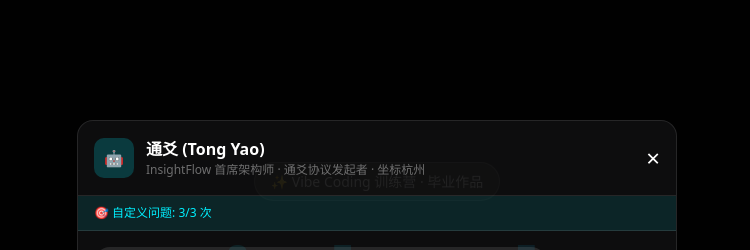
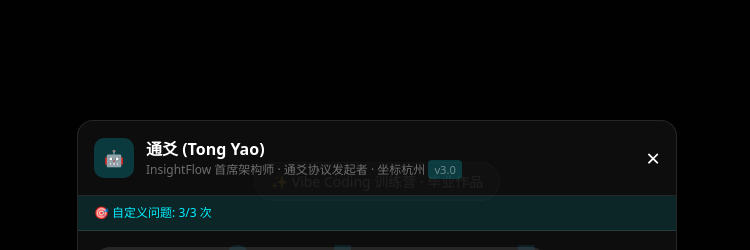
Before and after one commit to mosslive1314-hue/insightflow-showcase, a Next.js app: page / in a window 1280 px wide. Both pictures are taken after a click on the button "💬 和通爻聊聊". Shown: the top 250 px of the page, without its empty margins (263-1013 px from the left). Built offline with nearby package versions, Linux system fonts and the light colour scheme.

Commit message:
feat: 添加版本号 v3.0 以便确认代码部署

```diff
--- a/app/page.tsx
+++ b/app/page.tsx
@@ -883,7 +883,10 @@ Vibe Coding：
                 }}>🤖</div>
                 <div>
                   <h3 style={{fontWeight: '600'}}>通爻 (Tong Yao)</h3>
-                  <p style={{fontSize: '0.75rem', color: 'rgba(255,255,255,0.4)'}}>InsightFlow 首席架构师 · 通爻协议发起者 · 坐标杭州</p>
+                  <p style={{fontSize: '0.75rem', color: 'rgba(255,255,255,0.4)'}}>
+                    InsightFlow 首席架构师 · 通爻协议发起者 · 坐标杭州
+                    {' '}<span style={{background: 'rgba(0, 240, 255, 0.2)', padding: '2px 6px', borderRadius: '4px', fontSize: '0.7rem'}}>v3.0</span>
+                  </p>
                 </div>
               </div>
               <button
```
